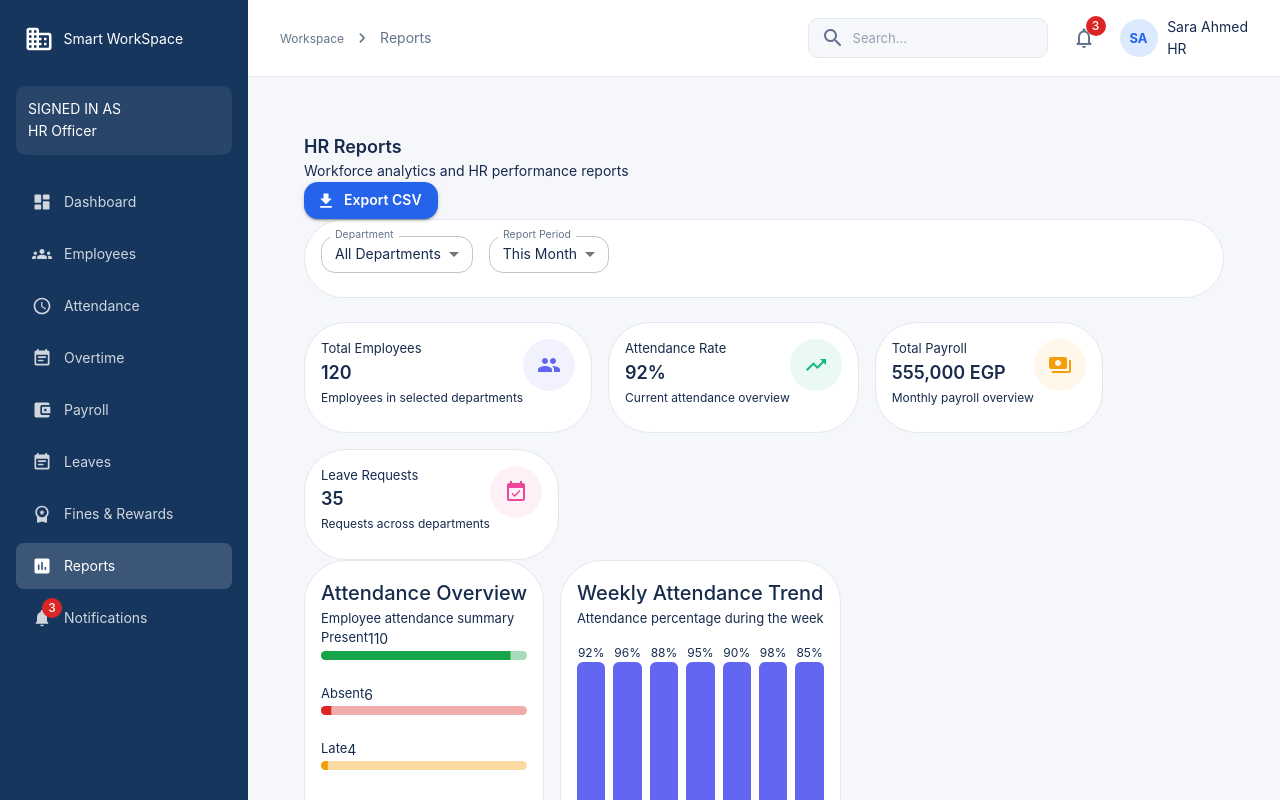
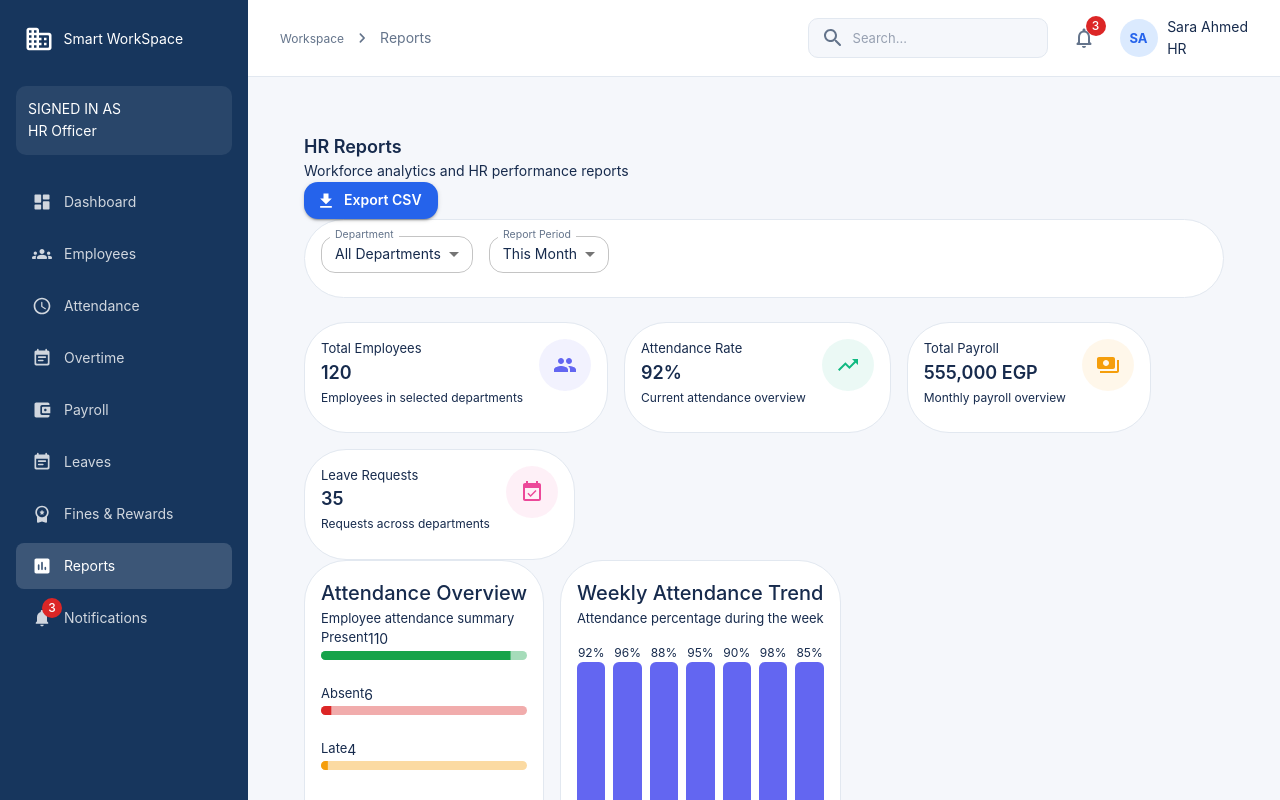
Before and after one commit to ts199075-dotcom/Smart-Work-Pluse-System, a React app: page /reports in a window 1280 px wide. Shown: the top 800 px of the page. Built offline with nearby package versions, Linux system fonts and the light colour scheme; the HTML template or start-up script is replaced by a standard one.

Commit message:
refactor(hr): extract shared StatCard component

```diff
--- /dev/null
+++ b/src/components/common/StatCard.jsx
@@ -0,0 +1,70 @@
+import {
+  Avatar,
+  Box,
+  Card,
+  CardContent,
+  Stack,
+  Typography,
+} from "@mui/material";
+
+export default function StatCard({
+  title,
+  value,
+  icon,
+  color = "#2563EB",
+  subtitle,
+  valueFormatter,
+}) {
+  const displayValue = valueFormatter
+    ? valueFormatter(value)
+    : value;
+
+  return (
+    <Card
+      sx={{
+        height: "100%",
+        borderRadius: 3,
+        border: "1px solid",
+        borderColor: "divider",
+        boxShadow: "none",
+      }}
+    >
+      <CardContent>
+        <Stack
+          direction="row"
+          justifyContent="space-between"
+          alignItems="center"
+          spacing={2}
+        >
+          <Box sx={{ minWidth: 0 }}>
+            <Typography color="text.secondary" variant="body2">
+              {title}
+            </Typography>
+
+            <Typography variant="h4" fontWeight={700} mt={1}>
+              {displayValue}
+            </Typography>
+
+            {subtitle && (
+              <Typography variant="caption" color="text.secondary">
+                {subtitle}
+              </Typography>
+            )}
+          </Box>
+
+          <Avatar
+            sx={{
+              width: 52,
+              height: 52,
+              bgcolor: `${color}15`,
+              color,
+              flexShrink: 0,
+            }}
+          >
+            {icon}
+          </Avatar>
+        </Stack>
+      </CardContent>
+    </Card>
+  );
+}
--- a/src/features/hr/fines-rewards/HRFinesRewards.jsx
+++ b/src/features/hr/fines-rewards/HRFinesRewards.jsx
@@ -1,3 +1,4 @@
+/* eslint-disable no-unused-vars */
 
 import { useMemo, useState } from "react";
 
@@ -37,6 +38,7 @@ import Payments from "@mui/icons-material/Payments";
 import Visibility from "@mui/icons-material/Visibility";
 import Delete from "@mui/icons-material/Delete";
 import Close from "@mui/icons-material/Close";
+import StatCard from "../../../components/common/StatCard";
 
 const initialRecords = [
   {
@@ -110,52 +112,52 @@ const departments = [
   "Operations",
 ];
 
-function StatCard({ title, value, icon, color, subtitle }) {
-  return (
-    <Card
-      sx={{
-        height: "100%",
-        borderRadius: 3,
-        boxShadow: "none",
-        border: "1px solid",
-        borderColor: "divider",
-      }}
-    >
-      <CardContent>
-        <Stack
-          direction="row"
-          justifyContent="space-between"
-          alignItems="center"
-        >
-          <Box>
-            <Typography color="text.secondary" variant="body2">
-              {title}
-            </Typography>
+// function StatCard({ title, value, icon, color, subtitle }) {
+//   return (
+//     <Card
+//       sx={{
+//         height: "100%",
+//         borderRadius: 3,
+//         boxShadow: "none",
+//         border: "1px solid",
+//         borderColor: "divider",
+//       }}
+//     >
+//       <CardContent>
+//         <Stack
+//           direction="row"
+//           justifyContent="space-between"
+//           alignItems="center"
+//         >
+//           <Box>
+//             <Typography color="text.secondary" variant="body2">
+//               {title}
+//             </Typography>
 
-            <Typography variant="h4" fontWeight={700} mt={1}>
-              {value.toLocaleString("en-US")} EGP
-            </Typography>
+//             <Typography variant="h4" fontWeight={700} mt={1}>
+//               {value.toLocaleString("en-US")} EGP
+//             </Typography>
 
-            <Typography variant="caption" color="text.secondary">
-              {subtitle}
-            </Typography>
-          </Box>
+//             <Typography variant="caption" color="text.secondary">
+//               {subtitle}
+//             </Typography>
+//           </Box>
 
-          <Avatar
-            sx={{
-              width: 52,
-              height: 52,
-              bgcolor: `${color}15`,
-              color,
-            }}
-          >
-            {icon}
-          </Avatar>
-        </Stack>
-      </CardContent>
-    </Card>
-  );
-}
+//           <Avatar
+//             sx={{
+//               width: 52,
+//               height: 52,
+//               bgcolor: `${color}15`,
+//               color,
+//             }}
+//           >
+//             {icon}
+//           </Avatar>
+//         </Stack>
+//       </CardContent>
+//     </Card>
+//   );
+// }
 
 const emptyForm = {
   employee: "",
@@ -303,6 +305,7 @@ export default function HRFinesRewards() {
           <StatCard
             title="Total Rewards"
             value={totalRewards}
+            valueFormatter={(value) => `${value.toLocaleString("en-US")} EGP`}
             icon={<EmojiEvents />}
             color="#10b981"
             subtitle={`${rewardsCount} reward records`}
@@ -313,6 +316,7 @@ export default function HRFinesRewards() {
           <StatCard
             title="Total Fines"
             value={totalFines}
+            valueFormatter={(value) => `${value.toLocaleString("en-US")} EGP`}
             icon={<Gavel />}
             color="#ef4444"
             subtitle={`${finesCount} fine records`}
@@ -323,6 +327,7 @@ export default function HRFinesRewards() {
           <StatCard
             title="Net Amount"
             value={totalRewards - totalFines}
+            valueFormatter={(value) => `${value.toLocaleString("en-US")} EGP`}
             icon={<Payments />}
             color="#6366f1"
             subtitle="Rewards minus fines"
@@ -333,6 +338,7 @@ export default function HRFinesRewards() {
           <StatCard
             title="Total Records"
             value={records.length}
+            valueFormatter={(value) => `${value.toLocaleString("en-US")} EGP`}
             icon={<Payments />}
             color="#f59e0b"
             subtitle="All transactions"
--- a/src/features/hr/leaves/HRLeaves.jsx
+++ b/src/features/hr/leaves/HRLeaves.jsx
@@ -24,7 +24,6 @@ import {
   DialogTitle,
   DialogContent,
   DialogActions,
-  Avatar,
   Stack,
 } from "@mui/material";
 
@@ -35,6 +34,7 @@ import CheckCircle from "@mui/icons-material/CheckCircle";
 import Cancel from "@mui/icons-material/Cancel";
 import Visibility from "@mui/icons-material/Visibility";
 import Close from "@mui/icons-material/Close";
+import StatCard from "../../../components/common/StatCard";
 
 const initialLeaves = [
   {
@@ -122,48 +122,48 @@ const statusColors = {
   Rejected: "error",
 };
 
-function StatCard({ title, value, icon, color, subtitle }) {
-  return (
-    <Card
-      sx={{
-        height: "100%",
-        borderRadius: 3,
-        border: "1px solid",
-        borderColor: "divider",
-        boxShadow: "none",
-      }}
-    >
-      <CardContent>
-        <Stack direction="row" justifyContent="space-between" alignItems="center">
-          <Box>
-            <Typography color="text.secondary" variant="body2">
-              {title}
-            </Typography>
+// function StatCard({ title, value, icon, color, subtitle }) {
+//   return (
+//     <Card
+//       sx={{
+//         height: "100%",
+//         borderRadius: 3,
+//         border: "1px solid",
+//         borderColor: "divider",
+//         boxShadow: "none",
+//       }}
+//     >
+//       <CardContent>
+//         <Stack direction="row" justifyContent="space-between" alignItems="center">
+//           <Box>
+//             <Typography color="text.secondary" variant="body2">
+//               {title}
+//             </Typography>
 
-            <Typography variant="h4" fontWeight={700} mt={1}>
-              {value}
-            </Typography>
+//             <Typography variant="h4" fontWeight={700} mt={1}>
+//               {value}
+//             </Typography>
 
-            <Typography variant="caption" color="text.secondary">
-              {subtitle}
-            </Typography>
-          </Box>
+//             <Typography variant="caption" color="text.secondary">
+//               {subtitle}
+//             </Typography>
+//           </Box>
 
-          <Avatar
-            sx={{
-              width: 52,
-              height: 52,
-              bgcolor: `${color}15`,
-              color: color,
-            }}
-          >
-            {icon}
-          </Avatar>
-        </Stack>
-      </CardContent>
-    </Card>
-  );
-}
+//           <Avatar
+//             sx={{
+//               width: 52,
+//               height: 52,
+//               bgcolor: `${color}15`,
+//               color: color,
+//             }}
+//           >
+//             {icon}
+//           </Avatar>
+//         </Stack>
+//       </CardContent>
+//     </Card>
+//   );
+// }
 
 export default function HRLeaves() {
   const [leaves, setLeaves] = useState(initialLeaves);
--- a/src/features/hr/reports/HRReports.jsx
+++ b/src/features/hr/reports/HRReports.jsx
@@ -30,6 +30,7 @@ import Download from "@mui/icons-material/Download";
 import TrendingUp from "@mui/icons-material/TrendingUp";
 import AccessTime from "@mui/icons-material/AccessTime";
 import PersonOff from "@mui/icons-material/PersonOff";
+import StatCard from "../../../components/common/StatCard";
 
 const departmentsData = [
   {
@@ -101,56 +102,56 @@ const attendanceTrend = [
 const formatCurrency = (value) =>
   `${value.toLocaleString("en-US")} EGP`;
 
-function StatCard({ title, value, subtitle, icon, color }) {
-  return (
-    <Card
-      sx={{
-        height: "100%",
-        borderRadius: 3,
-        border: "1px solid",
-        borderColor: "divider",
-        boxShadow: "none",
-      }}
-    >
-      <CardContent>
-        <Stack
-          direction="row"
-          justifyContent="space-between"
-          alignItems="center"
-        >
-          <Box>
-            <Typography variant="body2" color="text.secondary">
-              {title}
-            </Typography>
+// function StatCard({ title, value, subtitle, icon, color }) {
+//   return (
+//     <Card
+//       sx={{
+//         height: "100%",
+//         borderRadius: 3,
+//         border: "1px solid",
+//         borderColor: "divider",
+//         boxShadow: "none",
+//       }}
+//     >
+//       <CardContent>
+//         <Stack
+//           direction="row"
+//           justifyContent="space-between"
+//           alignItems="center"
+//         >
+//           <Box>
+//             <Typography variant="body2" color="text.secondary">
+//               {title}
+//             </Typography>
 
-            <Typography variant="h4" fontWeight={700} mt={1}>
-              {value}
-            </Typography>
+//             <Typography variant="h4" fontWeight={700} mt={1}>
+//               {value}
+//             </Typography>
 
-            <Typography variant="caption" color="text.secondary">
-              {subtitle}
-            </Typography>
-          </Box>
+//             <Typography variant="caption" color="text.secondary">
+//               {subtitle}
+//             </Typography>
+//           </Box>
 
-          <Box
-            sx={{
-              width: 52,
-              height: 52,
-              borderRadius: 3,
-              bgcolor: `${color}15`,
-              color,
-              display: "flex",
-              alignItems: "center",
-              justifyContent: "center",
-            }}
-          >
-            {icon}
-          </Box>
-        </Stack>
-      </CardContent>
-    </Card>
-  );
-}
+//           <Box
+//             sx={{
+//               width: 52,
+//               height: 52,
+//               borderRadius: 3,
+//               bgcolor: `${color}15`,
+//               color,
+//               display: "flex",
+//               alignItems: "center",
+//               justifyContent: "center",
+//             }}
+//           >
+//             {icon}
+//           </Box>
+//         </Stack>
+//       </CardContent>
+//     </Card>
+//   );
+// }
 
 function SectionTitle({ title, subtitle }) {
   return (
```
